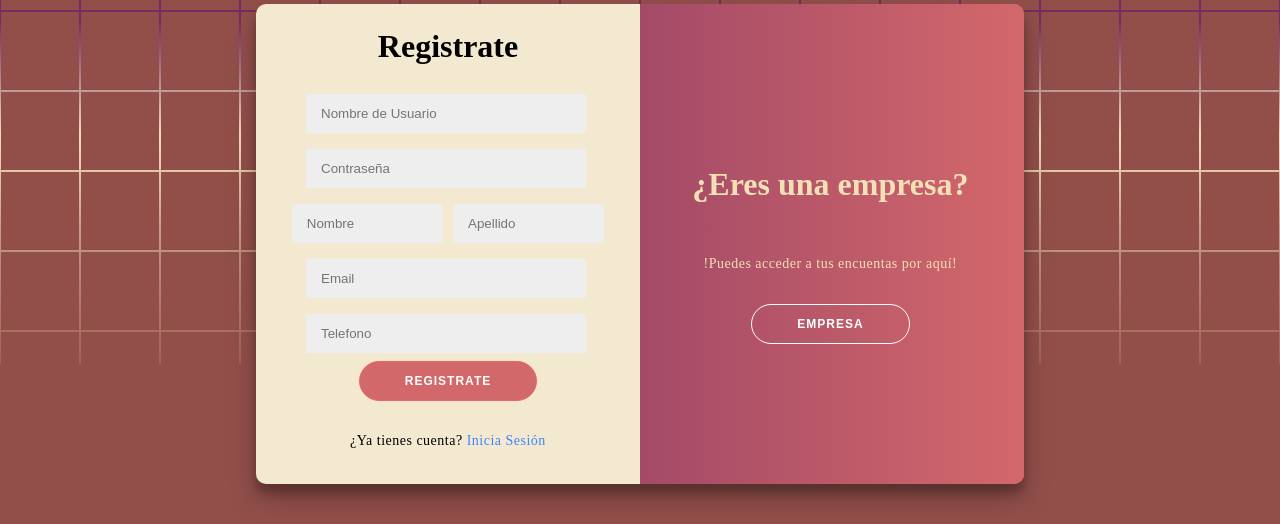
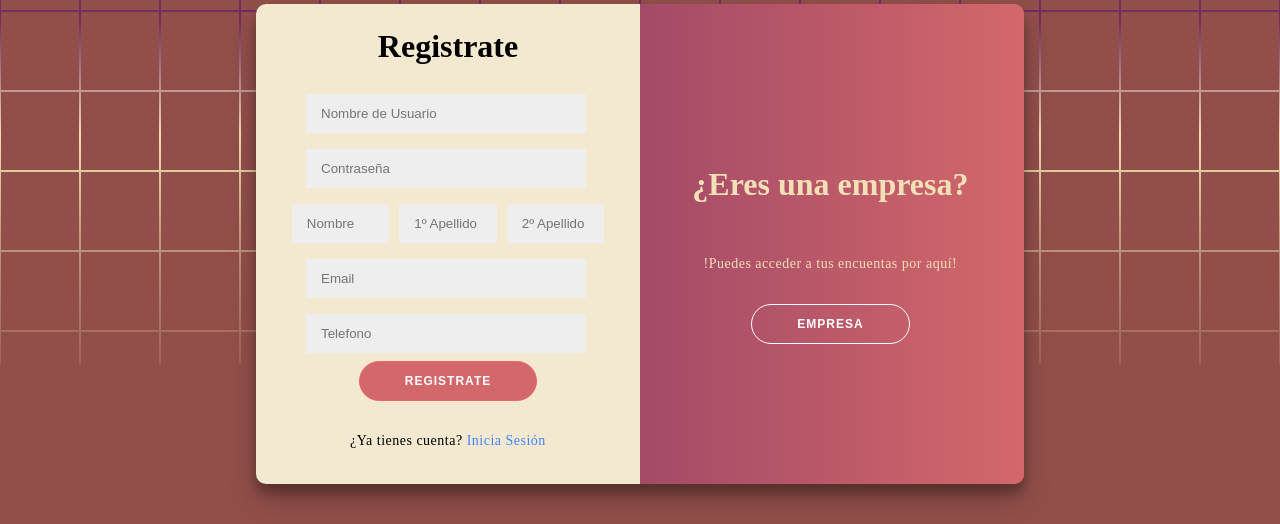
Before and after one commit to Davidkawe/Estugame, a PHP site: page /registro.php in a window 1280 px wide. Shown: the part 156-680 px from the top of the page. Run offline with PHP 8.4, Linux system fonts and the light colour scheme.

Commit message:
Actualización registro. Haber si ahora actualiza el php...

```diff
--- a/HTML/Registro/registro.php
+++ b/HTML/Registro/registro.php
@@ -9,19 +9,25 @@
 
     <body>
         <script src="script.js"></script>
+
         <div class="container" id="container">
             <div class="form-container empresas-container">
                 <form action="validar_insercion_empresa.php" method="post">
                     <h1>Crea tu Empresa</h1>
-                    <input type="text" placeholder="Nombre de Empresa" id="NomEmpresa" name="nombreem" required/>
-                    <input type="email" id="email" placeholder="Email" name="mailem" required/>
+                    <div class="junto">
+                        <input type="text" placeholder="Nombre de Empresa" id="NomEmpresa" name="nombreem" class="identidad" required/>
+                        <input type="text" placeholder="NIF" id="nif" name="nif" required/>
+                    </div>
+                    <div class="junto">
+                        <input type="email" id="email" placeholder="Email" name="mailem" class="identidad" required/>
+                        <input type="text" placeholder="Telefono" id="telefono" name="telefonoem" required/>
+                    </div>
                     <input type="password" placeholder="Contraseña" name="contrasenaem" required/>
-                    <input type="text" placeholder="Telefono" id="telefono" name="telefonoem" required/>
-                    <input type="text" placeholder="NIF" id="nif" name="nif" required/>
                     <button onclick="redireccionar()" id="RegEmpresa">Registrate</button>
                     <p>¿Ya tienes cuenta? <a class="Registrate" href="../Usuario/login.html">Inicia Sesión</a></p>
                 </form>
             </div>
+
             <div class="form-container sign-in-container">
                 <form action="validar_insercion.php" method="post">
                     <h1>Registrate</h1>
@@ -31,7 +37,8 @@
                     </div>
                     <div class="junto">
                         <input type="text" placeholder="Nombre" id="nombre" name="nombre" class="identidad" required/>
-                        <input type="text" placeholder="Apellido" id="apellido" name="primApellido" required/>
+                        <input type="text" placeholder="1º Apellido" id="apellido" name="primApellido" class="identidad" required/>
+                        <input type="text" placeholder="2º Apellido" id="apellido" name="secApellido" required/>
                     </div>
                     <div class="B">
                         <input type="email" id="email" placeholder="Email" class="ba" name="mail" required/>
@@ -58,6 +65,7 @@
                 </div>
             </div>
         </div>
+
         <section>
             <span></span> <span></span> <span></span> <span></span> <span></span> <span></span> <span></span>
             <span></span> <span></span> <span></span> <span></span> <span></span> <span></span> <span></span>
```
